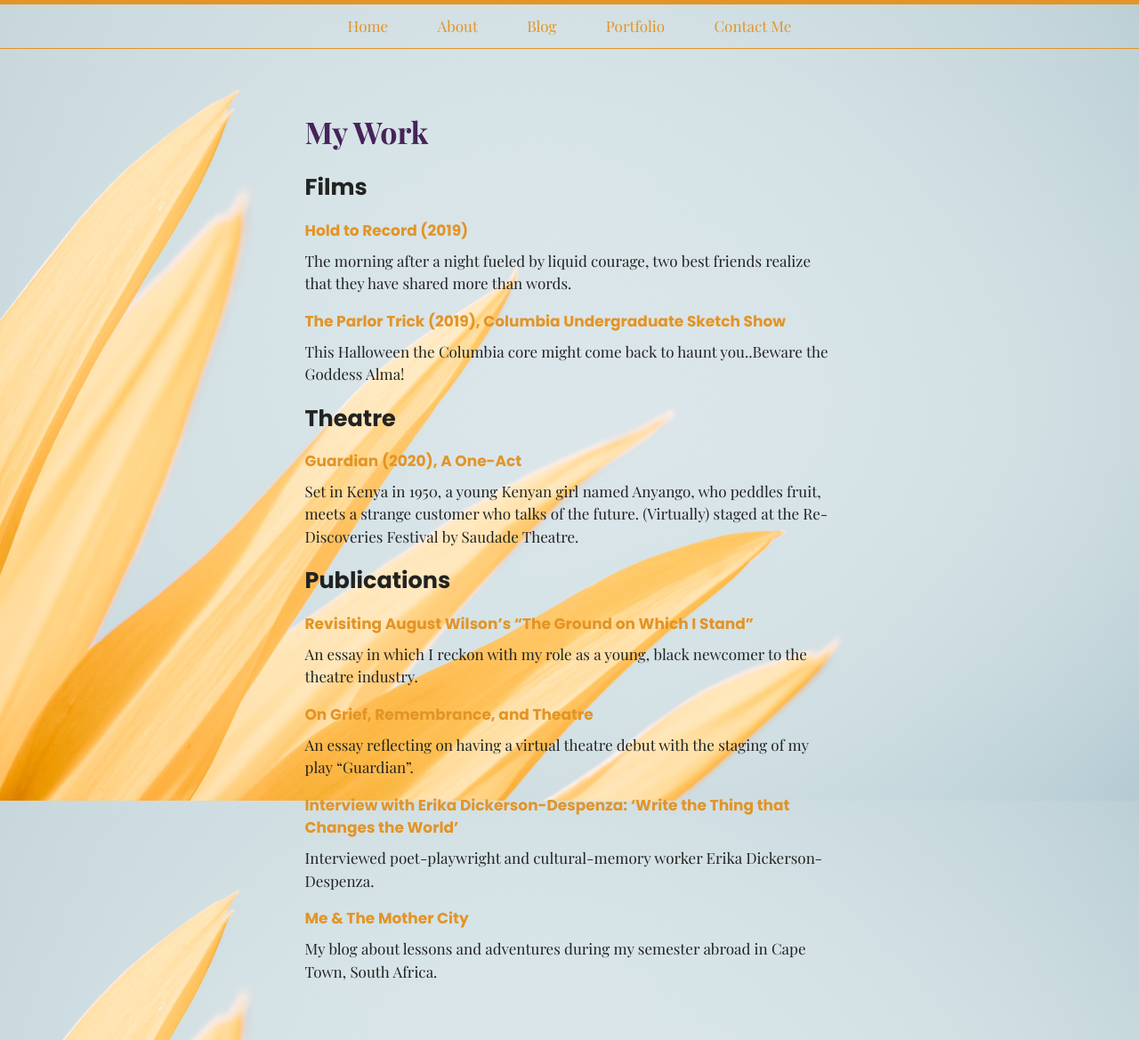
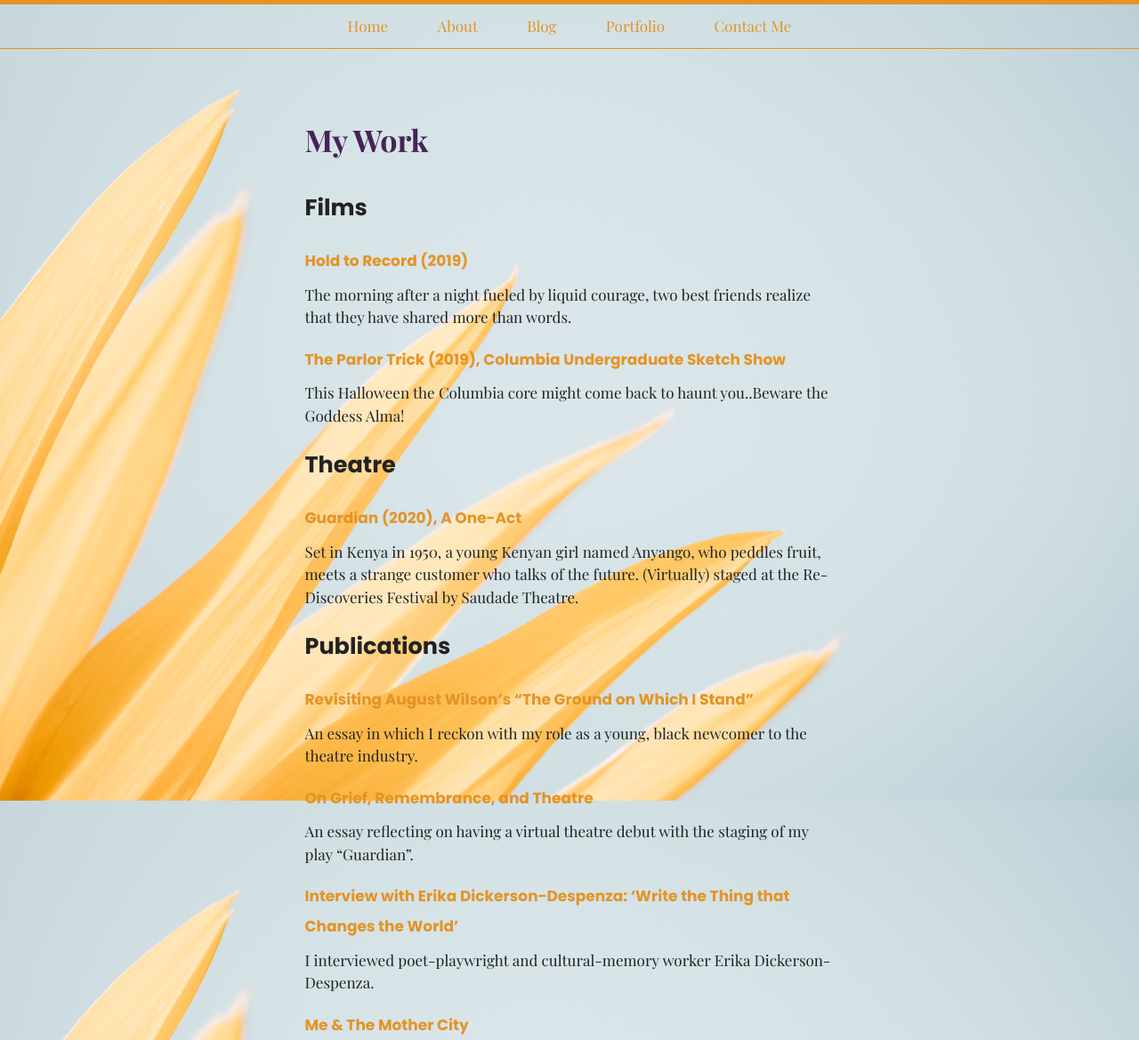
Before and after one commit to charadh/charadh.github.io, a Jekyll site: the page built from work.md, in a window 1280 px wide, cut to the strip 0-1169 px from the top of the page. Shown: the whole strip at 89% size. Built offline with Jekyll 4.4.1, drawn with Linux system fonts in a browser that asks for light colours; some web fonts are replaced.

Commit message:
font color size and spacing

```diff
--- a/_sass/base/_typography.scss
+++ b/_sass/base/_typography.scss
@@ -5,7 +5,7 @@
 
 h1, h2, h3, h4, h5, h6 {
   margin-bottom: .5rem;
-  line-height: 1.5;
+  line-height: 2;
   text-rendering: optimizeLegibility;
 }
 
--- a/work.md
+++ b/work.md
@@ -25,7 +25,7 @@ An essay in which I reckon with my role as a young, black newcomer to the theatr
 An essay reflecting on having a virtual theatre debut with the staging of my play "Guardian".
 
 #### [Interview with Erika Dickerson-Despenza: ‘Write the Thing that Changes the World’](https://playco.org/erikadickerson-despenza/)
-Interviewed poet-playwright and cultural-memory worker Erika Dickerson-Despenza.
+I interviewed poet-playwright and cultural-memory worker Erika Dickerson-Despenza.
 
 #### [Me & The Mother City](https://alaro18.wixsite.com)
 My blog about lessons and adventures during my semester abroad in Cape Town, South Africa.
```
Also changed, not shown: blog/_posts/2020-08-21-first-post.md (+1 -1 lines).
